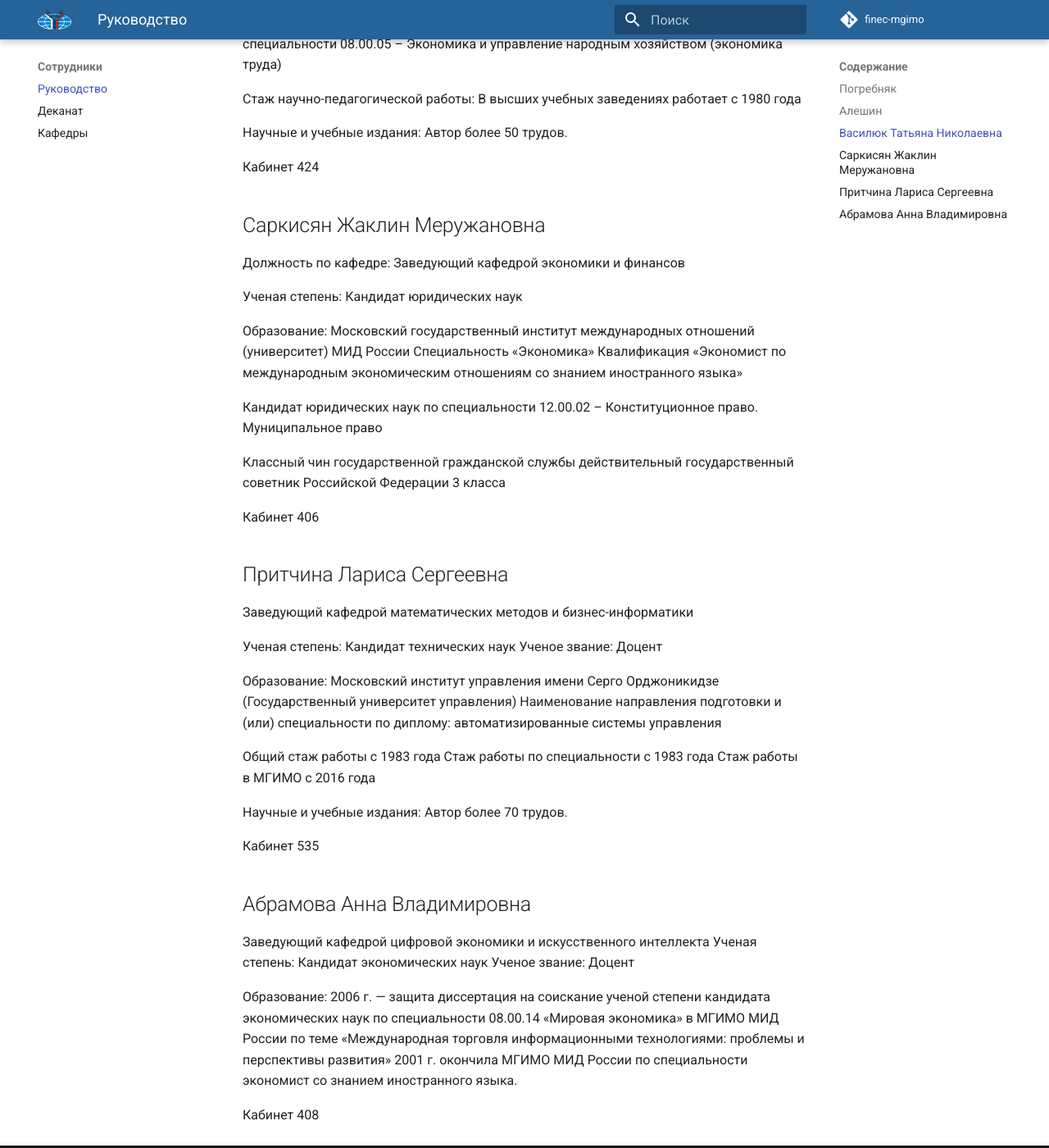
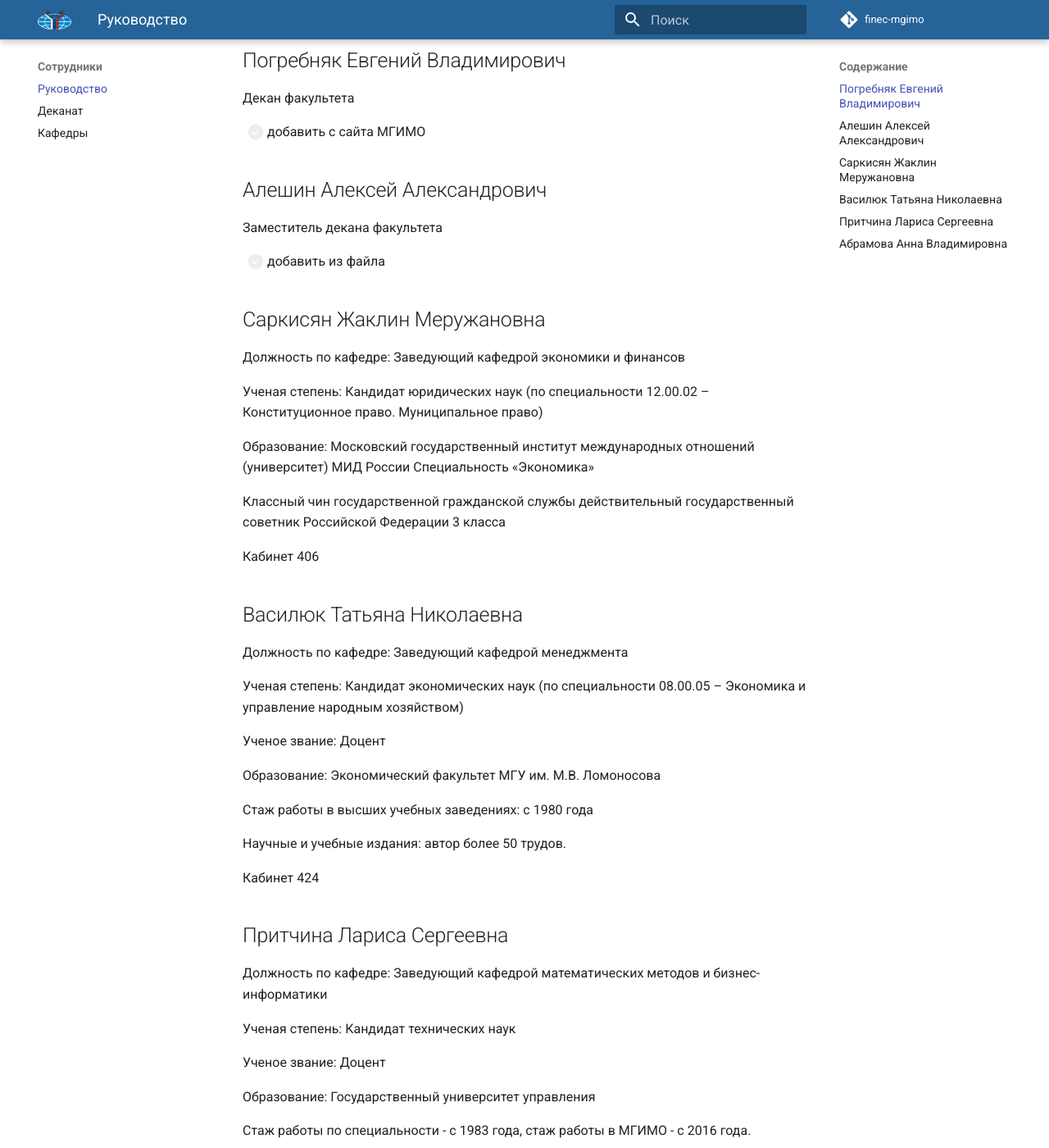
Before and after one commit to finec-mgimo/legacy_website, an MkDocs documentation site: the page built from source/people/principals.md, in a window 1280 px wide and 1400 px high, scrolled down 564 px. Shown: the whole window at 82% size. Built offline with MkDocs 1.6.1 and Material for MkDocs 9.7.7, drawn with Linux system fonts in a browser that asks for light colours; comment, search, counter and statistics services are not loaded; some of the changed text lies outside the part shown.

Commit message:
Update principals.md

```diff
--- a/source/people/principals.md
+++ b/source/people/principals.md
@@ -1,54 +1,71 @@
-## Погребняк
+Сейчас:
 
-## Алешин
+- [ ] Добавить ссылки с https://mgimo.ru/people/
+ - https://mgimo.ru/people/vasilyuk/
+
+- [ ] Добавить фотографии (в подпапку папка img)
+  - https://odin.mgimo.ru/fakuprav
+  - https://mgimo.ru/people/
+
+Потом:
+
+- [ ] табличный формат (слева фото, справа текст)
+- [ ] символы для типовых элементов "Образование" и т.д.
+- убрать должность по кафедре
+
+## Погребняк Евгений Владимирович
+
+Декан факультета
+
+- [ ] добавить с сайта МГИМО
+
+## Алешин Алексей Александрович
+
+Заместитель декана факультета
+
+- [ ] добавить из файла
+
+## Саркисян Жаклин Меружановна
+
+Должность по кафедре: Заведующий кафедрой экономики и финансов
+
+Ученая степень: Кандидат юридических наук (по специальности 12.00.02 – Конституционное право. Муниципальное право)
+
+Образование: Московский государственный институт международных отношений (университет) МИД России
+Специальность «Экономика»
+
+Классный чин государственной гражданской службы действительный государственный советник Российской Федерации 3 класса
+
+Кабинет 406
 
 ## Василюк Татьяна Николаевна
 
 Должность по кафедре: Заведующий кафедрой менеджмента
 
-Ученая степень: Кандидат экономических наук
+Ученая степень: Кандидат экономических наук (по специальности 08.00.05 – Экономика и управление народным хозяйством)
 
 Ученое звание: Доцент
 
-Образование: МГУ им. М.В. Ломоносова
-Специальность: Политическая экономия
-Квалификация: Экономист, преподаватель политической экономии Кандидат наук по специальности 08.00.05 – Экономика и управление народным хозяйством (экономика труда)
+Образование: Экономический факультет МГУ им. М.В. Ломоносова
 
-Стаж научно-педагогической работы: В высших учебных заведениях работает с 1980 года
+Стаж работы в высших учебных заведениях: с 1980 года
 
-Научные и учебные издания: Автор более 50 трудов.
+Научные и учебные издания: автор более 50 трудов.
 
 Кабинет 424
 
-## Саркисян Жаклин Меружановна
-
-Должность по кафедре: Заведующий кафедрой экономики и финансов
-
-Ученая степень: Кандидат юридических наук
-
-Образование: Московский государственный институт международных отношений (университет) МИД России
-Специальность «Экономика»
-Квалификация «Экономист по международным экономическим отношениям со знанием иностранного языка»
-
-Кандидат юридических наук по специальности 12.00.02 – Конституционное право. Муниципальное право
-
-Классный чин государственной гражданской службы действительный государственный советник Российской Федерации 3 класса
-
-Кабинет 406
 
 ## Притчина Лариса Сергеевна
 
-Заведующий кафедрой математических методов и бизнес-информатики
+Должность по кафедре: Заведующий кафедрой математических методов и бизнес-информатики
 
 Ученая степень: Кандидат технических наук
+
 Ученое звание: Доцент
 
-Образование: Московский институт управления имени Серго Орджоникидзе (Государственный университет управления)
-Наименование направления подготовки и (или) специальности по диплому: автоматизированные системы управления
+Образование: Государственный университет управления
 
-Общий стаж работы с 1983 года
-Стаж работы по специальности с 1983 года
-Стаж работы в МГИМО с 2016 года
+Стаж работы по специальности - с 1983 года, стаж работы в МГИМО - с 2016 года.
 
 Научные и учебные издания: Автор более 70 трудов.
 
@@ -56,11 +73,13 @@
 
 ## Абрамова Анна Владимировна
 
-Заведующий кафедрой цифровой экономики и искусственного интеллекта
+Должность по кафедре: Заведующий кафедрой цифровой экономики и искусственного интеллекта
 Ученая степень: Кандидат экономических наук
 Ученое звание: Доцент
 
-Образование: 2006 г. — защита диссертация на соискание ученой степени кандидата экономических наук по специальности 08.00.14 «Мировая экономика» в МГИМО МИД России по теме «Международная торговля информационными технологиями: проблемы и перспективы развития»
+Образование:
+
+2006 г. — защита диссертация на соискание ученой степени кандидата экономических наук по специальности 08.00.14 «Мировая экономика» в МГИМО МИД России по теме «Международная торговля информационными технологиями: проблемы и перспективы развития»
 2001 г. окончила МГИМО МИД России по специальности экономист со знанием иностранного языка.
 
 Кабинет 408
```
